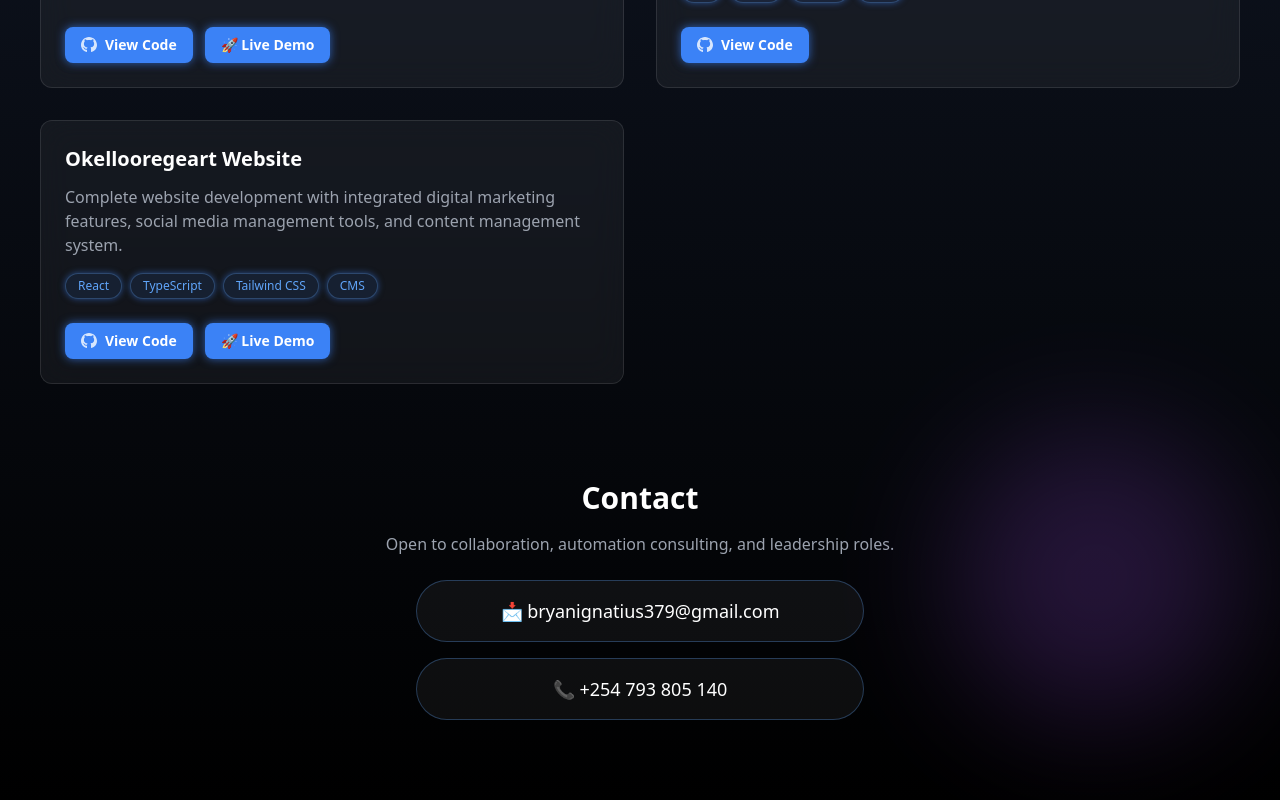
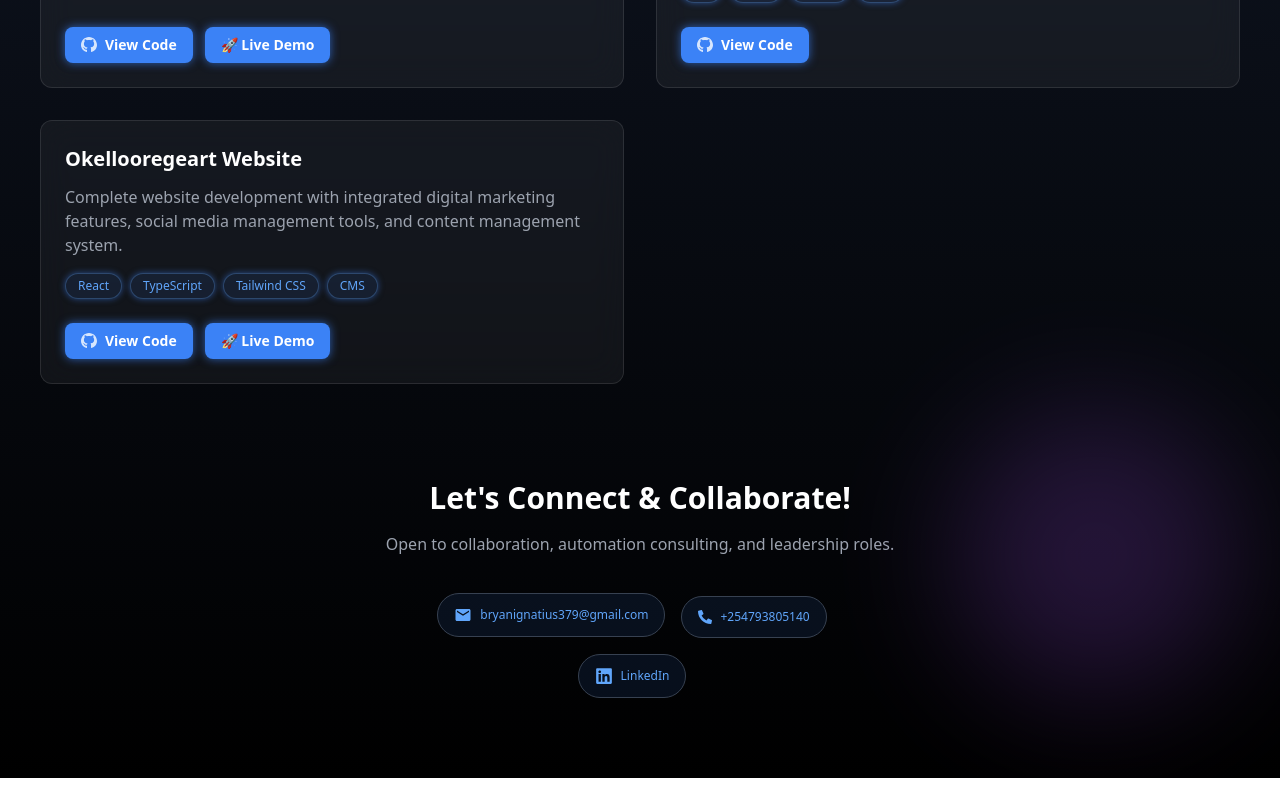
Before and after one commit to Rawal-Brian/briano.dev, a React (Vite) app: page / in a window 1280 px wide. Shown: the part 1687-2487 px from the top of the page. After the commit the page ends 2465 px from the top, so only its background shows below. Built offline with nearby package versions, Linux system fonts and the light colour scheme.

Commit message:
Contact Info update

```diff
--- a/package.json
+++ b/package.json
@@ -13,7 +13,8 @@
     "framer-motion": "^12.40.0",
     "lucide-react": "^1.18.0",
     "react": "^19.2.6",
-    "react-dom": "^19.2.6"
+    "react-dom": "^19.2.6",
+    "react-icons": "^5.6.0"
   },
   "devDependencies": {
     "@eslint/js": "^10.0.1",
--- a/src/App.tsx
+++ b/src/App.tsx
@@ -1,5 +1,7 @@
 import profile from "./assets/profile.jpg";
 import { motion } from "framer-motion";
+import { MdEmail } from "react-icons/md";
+import { FaPhoneAlt, FaLinkedin } from "react-icons/fa";
 
 
 export default function App() {
@@ -239,7 +241,7 @@ export default function App() {
         transition={{ duration: 0.6 }}
         className="mt-24 text-center pb-20 px-6"
       >
-        <h2 className="text-3xl font-semibold">Contact</h2>
+        <h2 className="text-3xl font-semibold">Let's Connect & Collaborate!</h2>
 
         <p className="text-gray-400 mt-4">
           Open to collaboration, automation consulting, and leadership roles.
@@ -250,19 +252,30 @@ export default function App() {
           {/* EMAIL */}
         <a
           href="mailto:bryanignatius379@gmail.com"
-            rel="noopener noreferrer"
-            className="shrink-0 block text-base md:text-lg bg-white/5 border border-blue-400/30 rounded-full px-3 py-4 hover:bg-blue-500 hover:shadow-[0_0_12px_rgba(59,130,246,0.9)] transition block relative z-50"
+          className="text-xs bg-blue-500/10 text-blue-400 mr-2 md:mr-4 inline-flex items-center gap-2 border border-gray-700 px-4 py-3 rounded-full hover:bg-blue-500 hover:text-black hover:border-blue-500 transition duration-300"
         >
-            📩 bryanignatius379@gmail.com
+          <MdEmail className="text-lg" />
+          <span>bryanignatius379@gmail.com</span>
         </a>
 
         {/* PHONE */}
         <a
           href="tel:+254793805140"
+          className="text-xs bg-blue-500/10 text-blue-400 mr-2 md:mr-4 inline-flex items-center gap-2 border border-gray-700 px-4 py-3 rounded-full hover:bg-blue-500 hover:text-black hover:border-blue-500 transition duration-300"
+        >
+          <FaPhoneAlt className="text-sm" />
+          <span>+254793805140</span>
+        </a>
+
+        {/* LINKEDIN */}
+        <a
+          href="https://www.linkedin.com/in/brian-otieno-51b06a293/"
+          target="_blank"
           rel="noopener noreferrer"
-            className="shrink-0 block text-base md:text-lg bg-white/5 border border-blue-400/30 rounded-full px-1 py-4 hover:bg-blue-500 hover:shadow-[0_0_12px_rgba(59,130,246,0.9)] transition block relative z-50"
+          className="text-xs bg-blue-500/10 text-blue-400 mr-2 md:mr-4 inline-flex items-center gap-2 border border-gray-700 px-4 py-3 rounded-full hover:bg-blue-500 hover:text-black hover:border-blue-500 transition duration-300"
         >
-            📞 +254 793 805 140
+          <FaLinkedin className="text-lg" />
+          <span>LinkedIn</span>
         </a>
 
         </div>
```
Also changed, not shown: 1 other file (tests, documents, lock files or other folders). Lines whose indentation alone changed are shown as unchanged.
